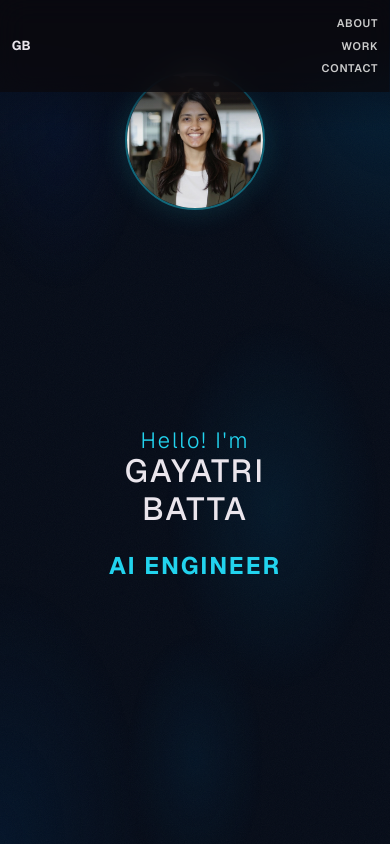
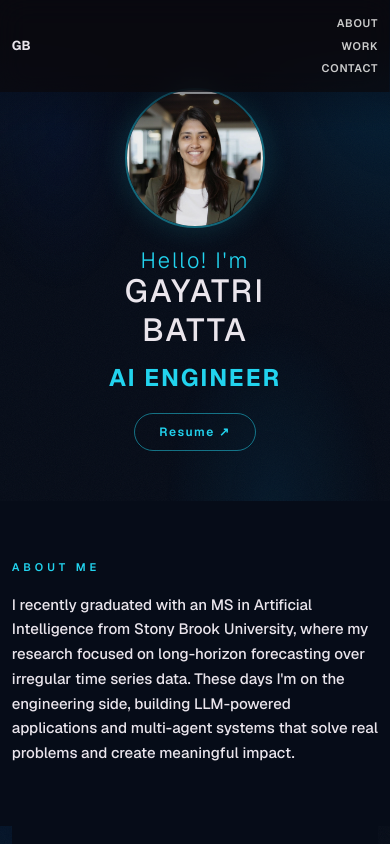
Before and after one commit to Gayatri-Batta/portfolio, a React (Vite) app: page / in a window 390 px wide. Shown: the top 844 px of the page. Built offline with nearby package versions, Linux system fonts and the light colour scheme.

Commit message:
Fix mobile landing: clear navbar, tight spacing, add resume button

```diff
--- a/src/components/Landing.tsx
+++ b/src/components/Landing.tsx
@@ -37,6 +37,14 @@ const Landing = () => {
           <h2 className="landing-info-h2">
             <div className="landing-h2-1">{config.developer.title}</div>
           </h2>
+          <a
+            href={config.developer.resume}
+            target="_blank"
+            rel="noopener noreferrer"
+            className="landing-resume-mobile"
+          >
+            Resume ↗
+          </a>
         </div>
       </div>
     </div>
--- a/src/components/styles/Landing.css
+++ b/src/components/styles/Landing.css
@@ -161,7 +161,7 @@ h2.landing-info-h2 {
   margin-left: -5px;
 }
 
-/* Resume link */
+/* Resume link — desktop sidebar */
 .landing-resume {
   display: inline-block;
   font-size: 12px;
@@ -175,6 +175,11 @@ h2.landing-info-h2 {
 
 .landing-resume:hover {
   color: var(--accentColor);
+}
+
+/* Resume button — mobile only (hidden on desktop) */
+.landing-resume-mobile {
+  display: none;
 }
 
 /* ── Mobile ───────────────────────────────────────────────────── */
@@ -207,15 +212,15 @@ h2.landing-info-h2 {
 
   .landing-section {
     height: auto !important;
-    min-height: 100vh;
+    min-height: auto !important;
     max-width: 100vw;
     box-sizing: border-box;
     display: flex;
     flex-direction: column;
     align-items: center;
-    justify-content: center;
-    padding: 70px 15px 40px;
-    gap: 0;
+    justify-content: flex-start;
+    padding: 88px 15px 50px;
+    gap: 20px;
   }
 
   .landing-container {
@@ -225,6 +230,7 @@ h2.landing-info-h2 {
     display: flex;
     flex-direction: column;
     width: 100%;
+    gap: 0;
   }
 
   .landing-intro {
@@ -234,8 +240,8 @@ h2.landing-info-h2 {
     right: auto !important;
     bottom: auto !important;
     transform: none !important;
-    padding-top: 16px;
-    margin-bottom: 10px;
+    padding-top: 0;
+    margin-bottom: 8px;
     z-index: 10;
     text-align: center;
     width: 100% !important;
@@ -257,13 +263,13 @@ h2.landing-info-h2 {
     bottom: auto !important;
     transform: none !important;
     text-align: center;
-    margin-top: 10px;
+    margin-top: 4px;
     z-index: 10;
-    padding-bottom: 20px;
+    padding-bottom: 0;
     display: flex;
     flex-direction: column;
     align-items: center;
-    gap: 6px;
+    gap: 0;
     width: 100% !important;
     order: 3;
     opacity: 1 !important;
@@ -293,6 +299,28 @@ h2.landing-info-h2 {
 
   .landing-info-h2::after {
     display: none;
+  }
+
+  .landing-resume-mobile {
+    display: inline-flex;
+    align-items: center;
+    gap: 6px;
+    padding: 9px 24px;
+    border: 1px solid rgba(34, 211, 238, 0.5);
+    border-radius: 999px;
+    color: var(--accentColor);
+    font-size: 12px;
+    font-weight: 600;
+    letter-spacing: 1.5px;
+    text-decoration: none;
+    margin-top: 18px;
+    transition: background 0.2s, border-color 0.2s;
+  }
+
+  .landing-resume-mobile:hover {
+    background: rgba(34, 211, 238, 0.08);
+    border-color: rgba(34, 211, 238, 0.8);
+    color: var(--accentColor);
   }
 }
 
```
